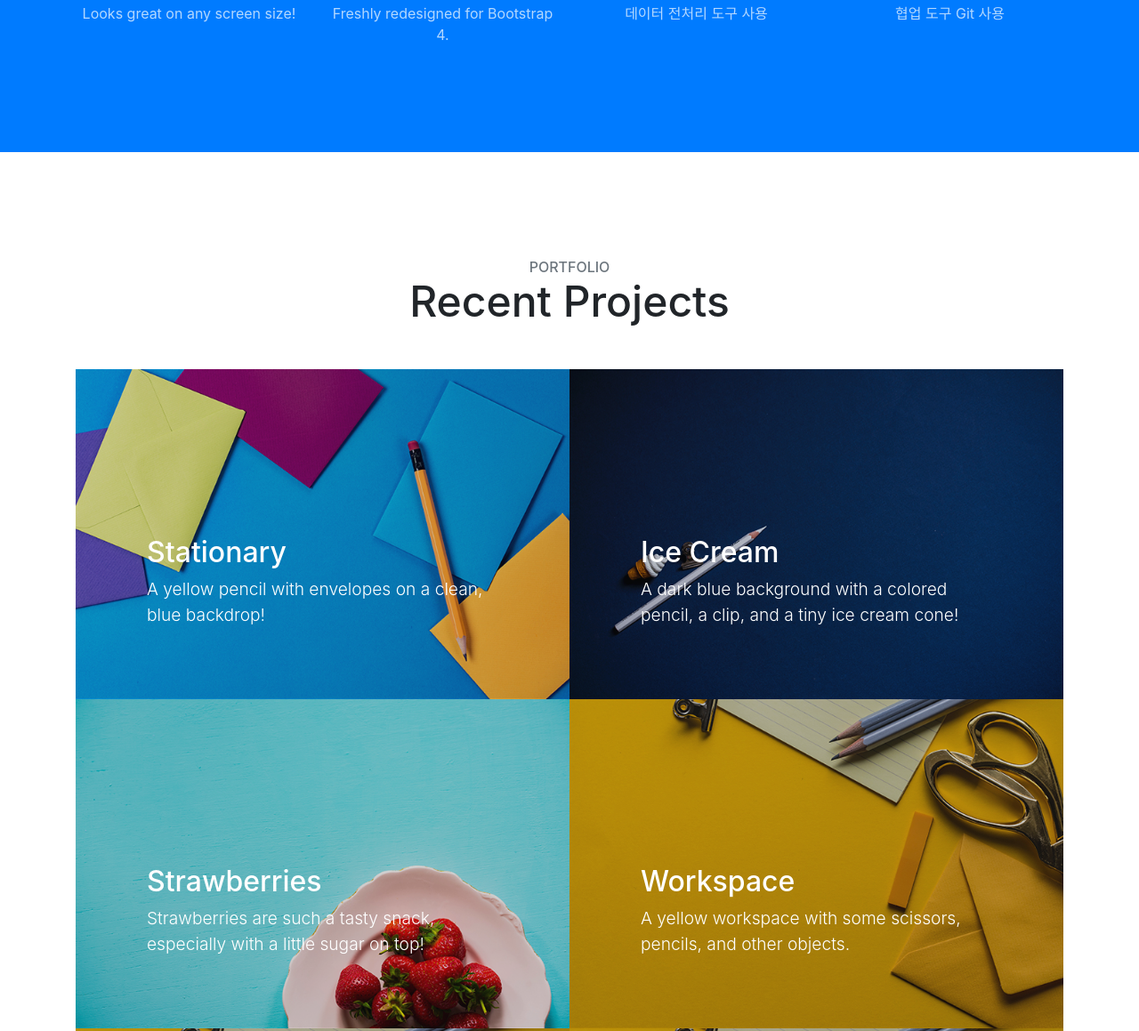
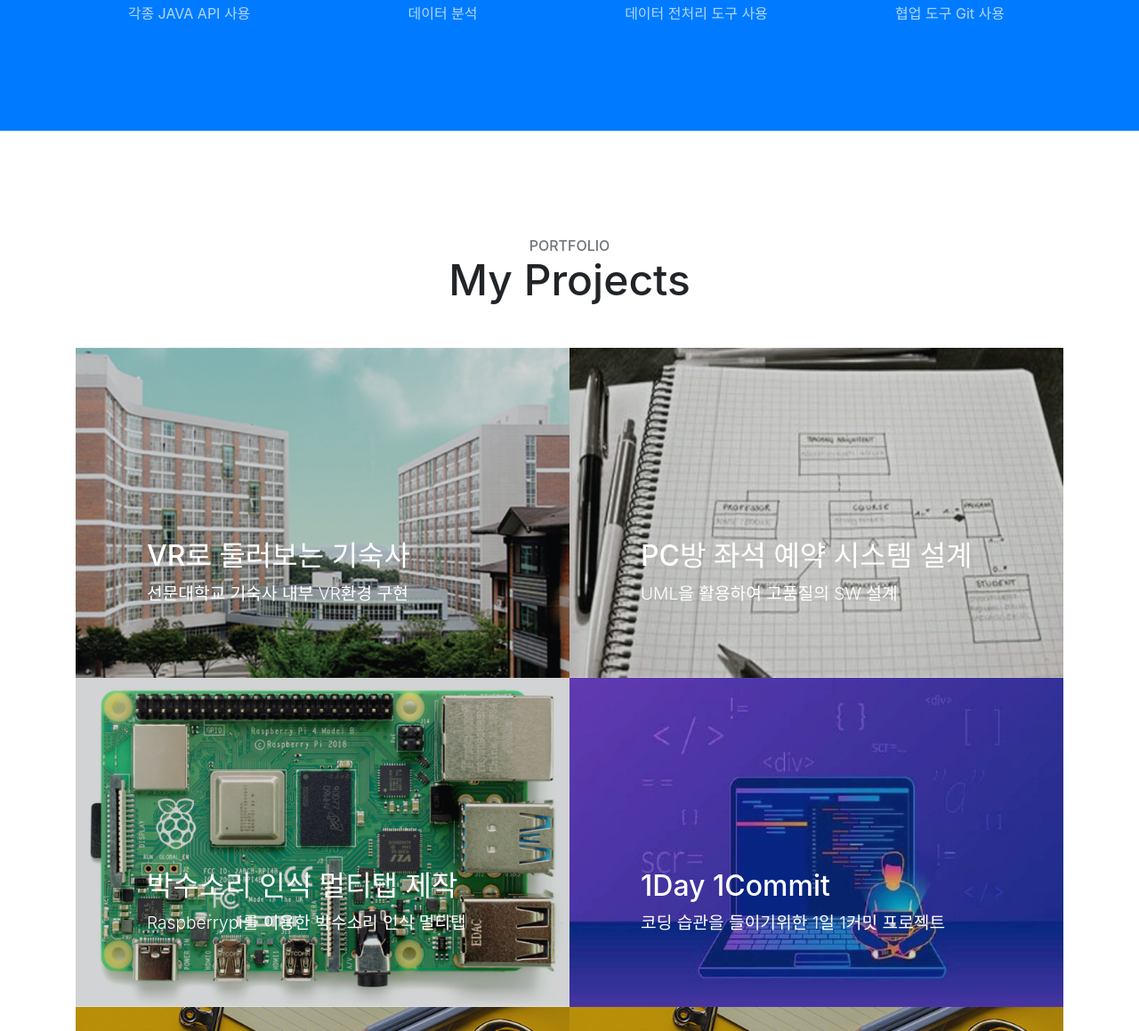
Before and after one commit to JoohyeonBaek/MyPortfolio, a website with bundled scripts: page index.html in a window 1280 px wide. Shown: the part 1207-2366 px from the top of the page at 89% size. Built offline with nearby package versions, Linux system fonts and the light colour scheme.

Commit message:
Update Project Cover

```diff
--- a/index.html
+++ b/index.html
@@ -81,7 +81,7 @@
           <h4>
             <strong>Java</strong>
           </h4>
-          <p class="text-faded mb-0">Looks great on any screen size!</p>
+          <p class="text-faded mb-0">각종 JAVA API 사용</p>
         </div>
         <div class="col-lg-3 col-md-6 mb-5 mb-lg-0">
           <span class="service-icon rounded-circle mx-auto mb-3">
@@ -90,7 +90,7 @@
           <h4>
             <strong>Python</strong>
           </h4>
-          <p class="text-faded mb-0">Freshly redesigned for Bootstrap 4.</p>
+          <p class="text-faded mb-0">데이터 분석</p>
         </div>
         <div class="col-lg-3 col-md-6 mb-5 mb-md-0">
           <span class="service-icon rounded-circle mx-auto mb-3">
@@ -119,51 +119,51 @@
     <div class="container">
       <div class="content-section-heading text-center">
         <h3 class="text-secondary mb-0">Portfolio</h3>
-        <h2 class="mb-5">Recent Projects</h2>
+        <h2 class="mb-5">My Projects</h2>
       </div>
       <div class="row no-gutters">
         <div class="col-lg-6">
           <a class="portfolio-item" href="#!">
             <div class="caption">
               <div class="caption-content">
-                <div class="h2">Stationary</div>
-                <p class="mb-0">A yellow pencil with envelopes on a clean, blue backdrop!</p>
+                <div class="h2">VR로 둘러보는 기숙사</div>
+                <p class="mb-0">선문대학교 기숙사 내부 VR환경 구현</p>
               </div>
             </div>
-            <img class="img-fluid" src="img/portfolio-1.jpg" alt="">
+            <img class="img-fluid" src="img/project/project-domitoryVR.png" alt="">
           </a>
         </div>
         <div class="col-lg-6">
           <a class="portfolio-item" href="#!">
             <div class="caption">
               <div class="caption-content">
-                <div class="h2">Ice Cream</div>
-                <p class="mb-0">A dark blue background with a colored pencil, a clip, and a tiny ice cream cone!</p>
+                <div class="h2">PC방 좌석 예약 시스템 설계</div>
+                <p class="mb-0">UML을 활용하여 고품질의 SW 설계</p>
               </div>
             </div>
-            <img class="img-fluid" src="img/portfolio-2.jpg" alt="">
+            <img class="img-fluid" src="img/project/UML_Project/UML_Cover.jpg" alt="">
           </a>
         </div>
         <div class="col-lg-6">
           <a class="portfolio-item" href="#!">
             <div class="caption">
               <div class="caption-content">
-                <div class="h2">Strawberries</div>
-                <p class="mb-0">Strawberries are such a tasty snack, especially with a little sugar on top!</p>
+                <div class="h2">박수소리 인식 멀티탭 제작</div>
+                <p class="mb-0">Raspberrypi를 이용한 박수소리 인식 멀티탭</p>
               </div>
             </div>
-            <img class="img-fluid" src="img/portfolio-3.jpg" alt="">
+            <img class="img-fluid" src="img/project/Raspberrypi_Project/Raspberrypi_Cover.png" alt="">
           </a>
         </div>
         <div class="col-lg-6">
           <a class="portfolio-item" href="#!">
             <div class="caption">
               <div class="caption-content">
-                <div class="h2">Workspace</div>
-                <p class="mb-0">A yellow workspace with some scissors, pencils, and other objects.</p>
+                <div class="h2">1Day 1Commit</div>
+                <p class="mb-0">코딩 습관을 들이기위한 1일 1커밋 프로젝트</p>
               </div>
             </div>
-            <img class="img-fluid" src="img/portfolio-4.jpg" alt="">
+            <img class="img-fluid" src="img/project/1Day1Commit_Project/1Day1Commit_Cover.jpg" alt="">
           </a>
         </div>
         <div class="col-lg-6">
@@ -195,6 +195,7 @@
 
   <!-- contact -->
   <footer class="footer text-center" id="contact">
+    <h2 class="mb-5">Contact</h2>
     <div class="container">
       <ul class="list-inline mb-5">
         <li class="list-inline-item">
@@ -213,6 +214,7 @@
           </a>
         </li>
       </ul>
+      <p>E-Mail : qorwngus0606@gmail.com</p>
       <p class="text-muted small mb-0">Copyright &copy; Your Website 2020</p>
     </div>
   </footer>
```
Also changed, not shown: img/Project_DomitoryVR.jpg (added), img/project/1Day1Commit_Project/1Day1Commit_Cover.jpg (added), img/project/Raspberrypi_Project/Raspberrypi_Cover.png (added), img/project/UML_Project/UML_Cover.jpg (added), img/project/project-domitoryVR.png (added).
